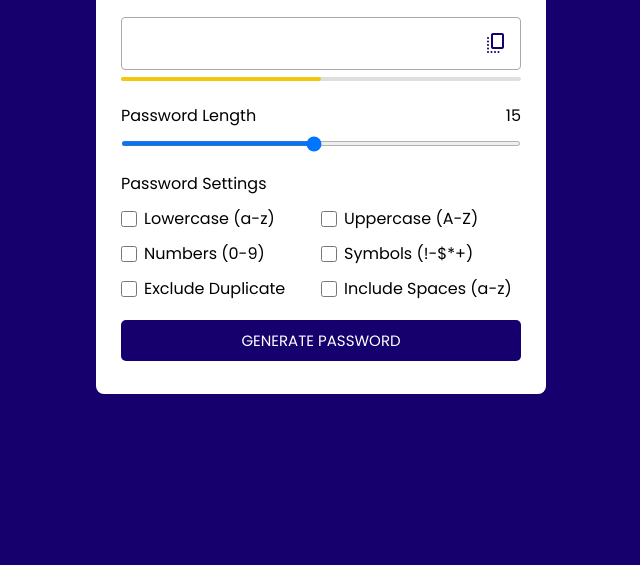
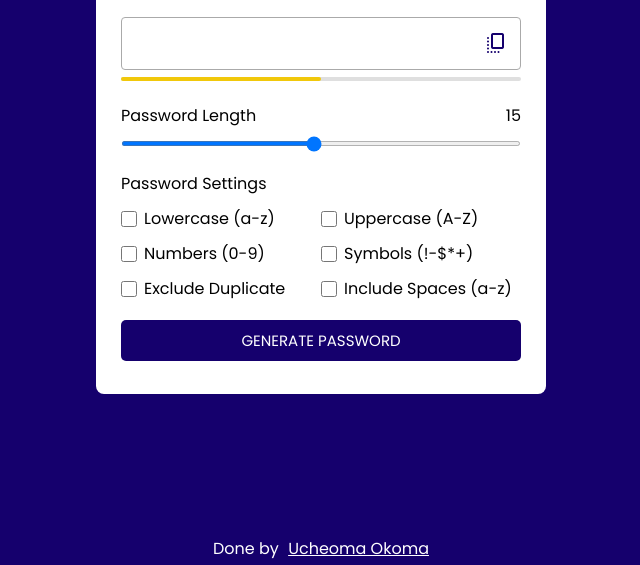
Before and after one commit to Oucheoma/Random-Passwor-Gnerator, a plain HTML site: page index.html in a window 1280 px wide. Shown: the part 235-800 px from the top of the page, without its empty margins (319-959 px from the left). Drawn offline with nearby package versions, Linux system fonts and the light colour scheme.

Commit message:
Update index.html

```diff
--- a/index.html
+++ b/index.html
@@ -58,6 +58,10 @@
             <button class="generate-btn">Generate Password</button>
         </div>
     </div>
+    <footer>
+        <span class="link">Done by</span>
+        <a href="https://github.com/Oucheoma">Ucheoma Okoma</a>
+      </footer>
 
 
 
```
